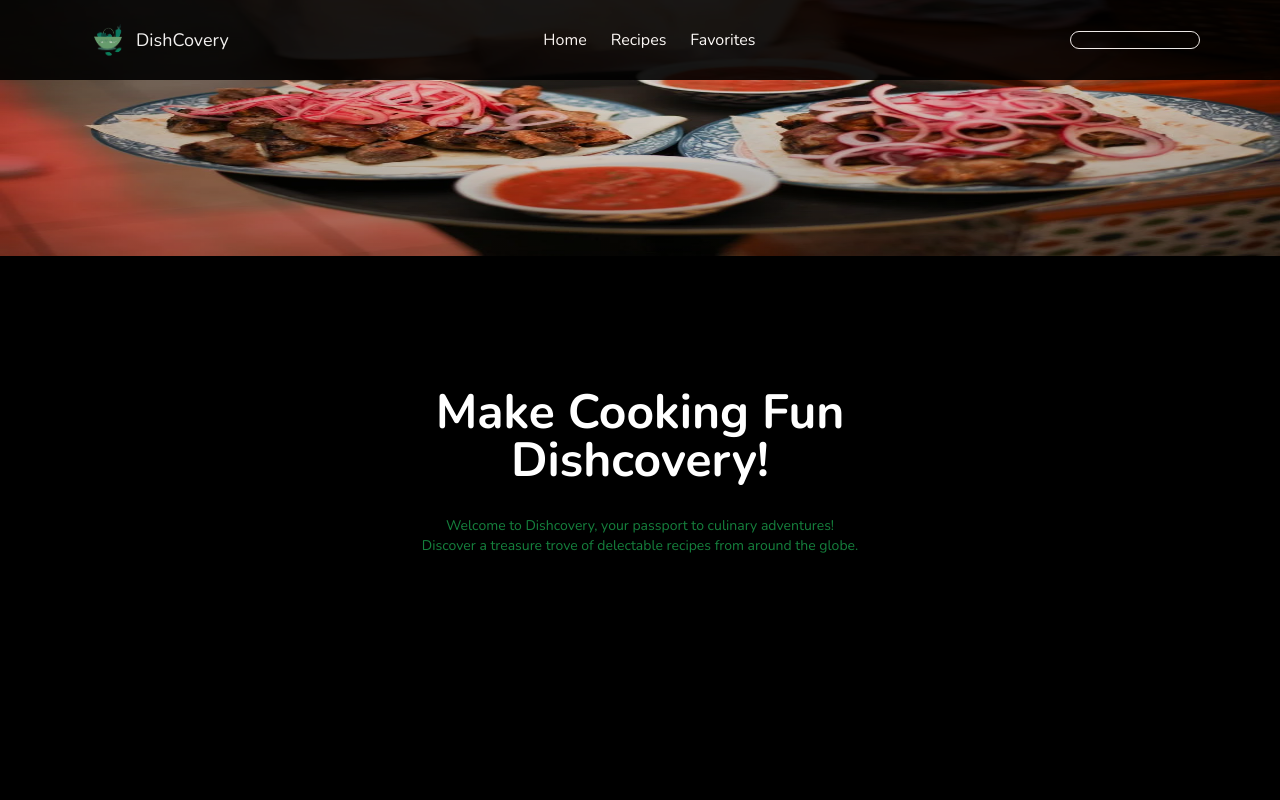
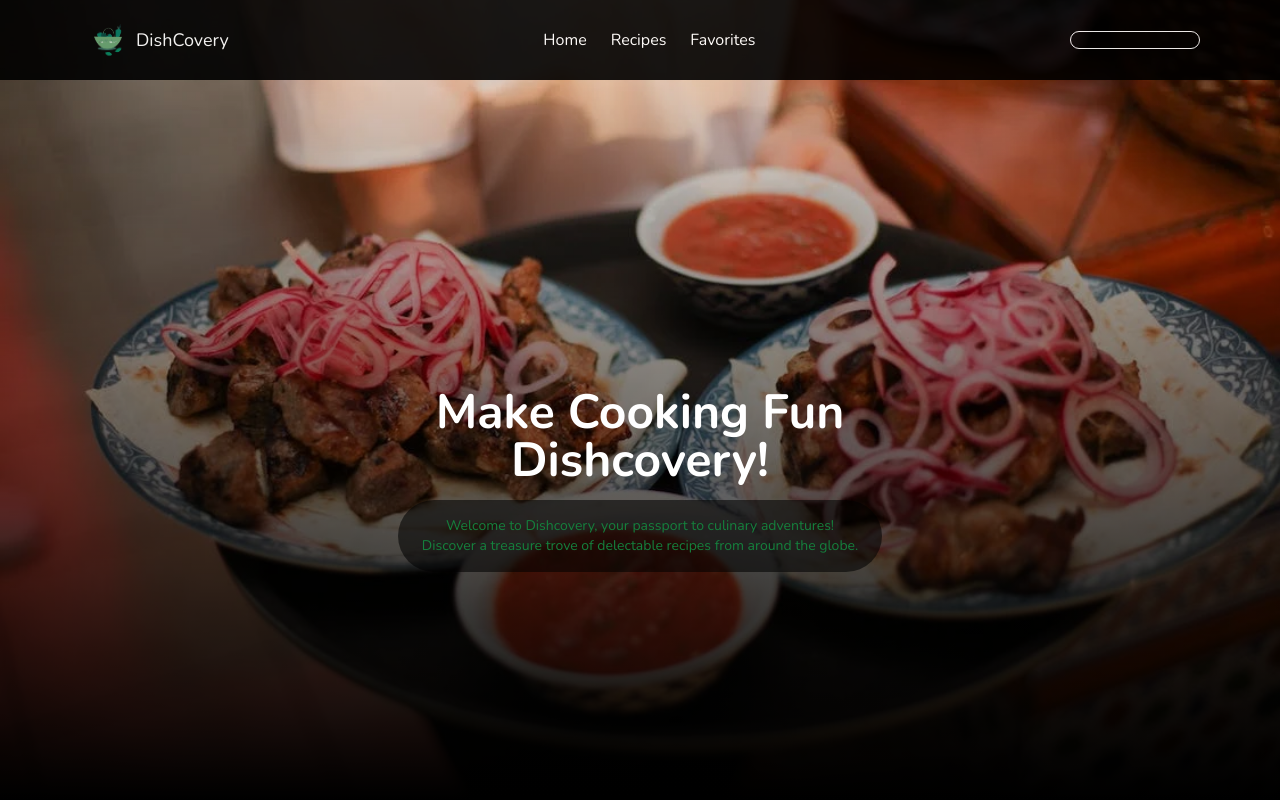
Before and after one commit to Christiana-tech/Capstone-Project, a React (Vite) app in the folder Dishcovery/: page / in a window 1280 px wide. Shown: the top 800 px of the page. Built offline with nearby package versions, Linux system fonts and the light colour scheme; no server answers.

Commit message:
edit header

```diff
--- a/Dishcovery/src/components/Header.jsx
+++ b/Dishcovery/src/components/Header.jsx
@@ -9,7 +9,7 @@ const Header = ({ title, image, type }) => {
       <div className='relative w-full h-full'>
         <img src={image ?? images[Math.floor(Math.random() * images.length)]}
           alt='Hero Image'
-          className='w-full sm:h-48 md:h-64 h-full object  bg-no-repeat '
+          className='w-full sm:w-full md:w-full h-full object-cover bg-no-repeat '
         />
       </div>
 
```
